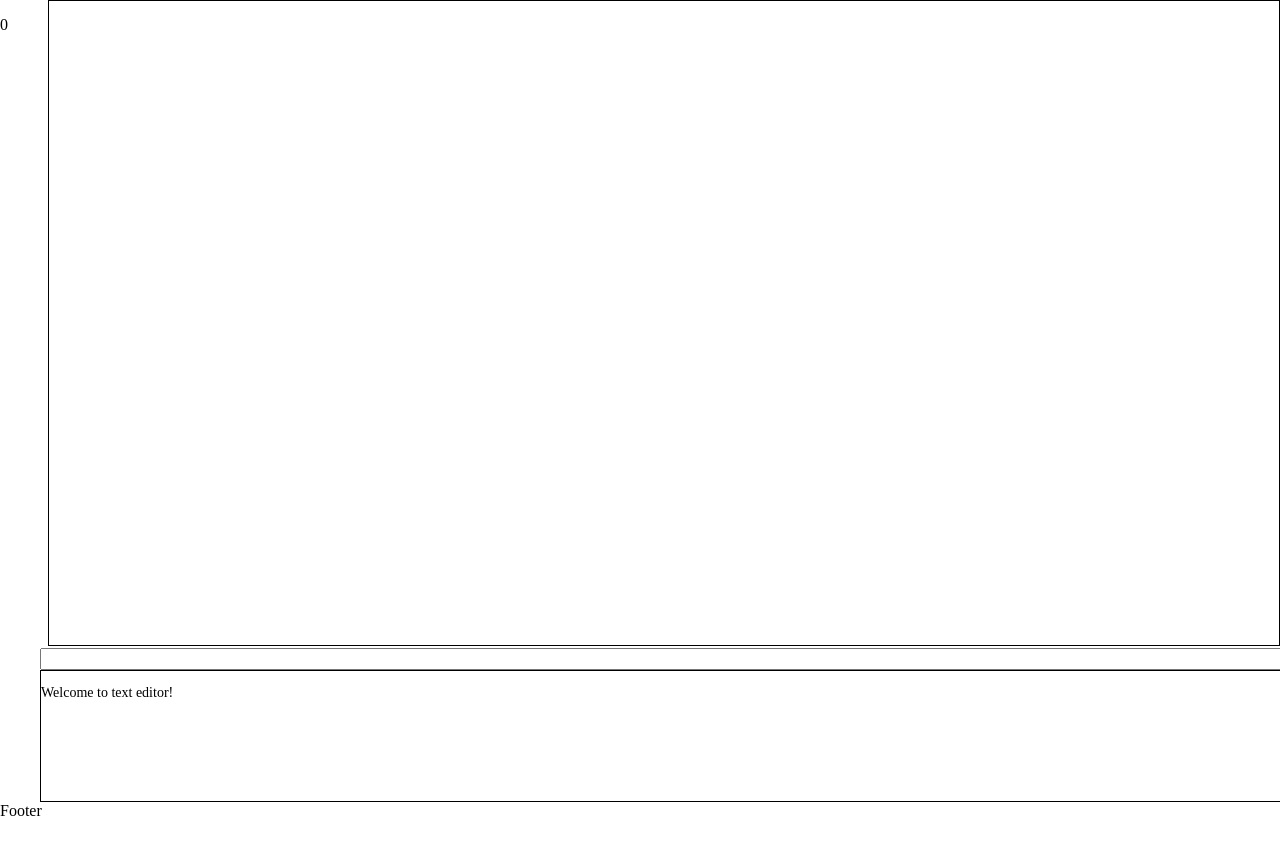
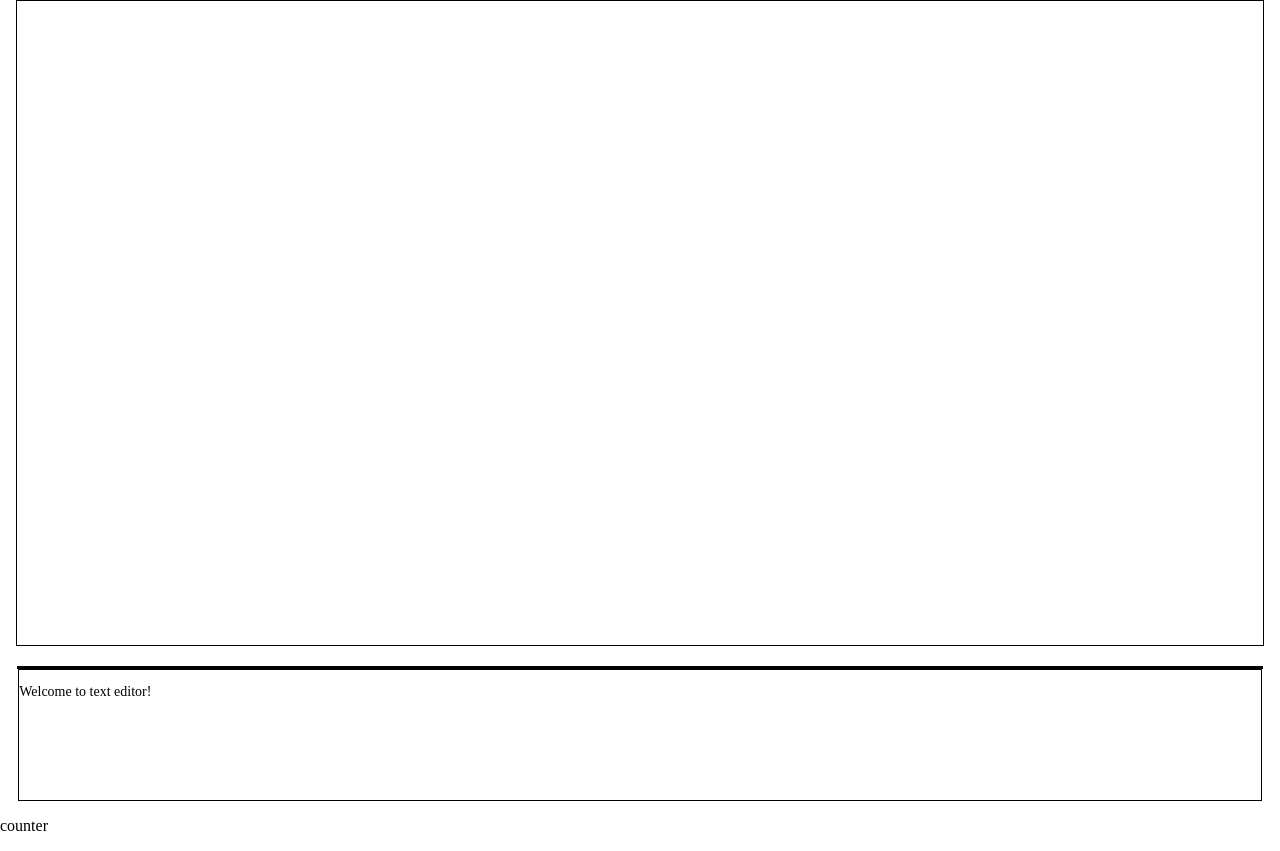
Before and after one commit to catalinfl/text-editor, a React (Vite) app: page / in a window 1280 px wide. Before the commit the page ends 820 px from the top, so only its background shows below. Built offline with nearby package versions, Linux system fonts and the light colour scheme.

Commit message:
res fixed

```diff
--- a/src/App.sass
+++ b/src/App.sass
@@ -1,3 +1,9 @@
+@font-face
+    font-family: 'FiraCode'
+    src: url('./assets/FiraCode-Regular.ttf')
+
+
+
 body
     overflow: hidden
     box-sizing: border-box
@@ -5,5 +11,21 @@ body
     padding: 0
 
 
-.editor
-    width: 100vw
+    .editor
+        width: 100vw
+        margin: auto
+
+
+.principalForm
+    display: flex
+    flex-direction: row
+
+    .principalInput
+        margin: auto
+        font-family: FiraCode
+        width: 97vw
+        // margin-left: 40px
+        height: 80vh
+        resize: none
+        border: solid #000 1px
+        outline: none
--- a/src/App.tsx
+++ b/src/App.tsx
@@ -1,28 +1,29 @@
-import FormInput from './components/FormInput/FormInput'
 import './App.sass'
 import TerminalInputs from './components/TerminalInputs/TerminalInputs'
 import Footer from './components/Footer/Footer'
-import React, { useEffect } from 'react'
+import React, { KeyboardEventHandler, useEffect } from 'react'
 import "./components/Terminal/Terminal.sass"
 import { useRef, useState } from 'react'
 
-function App() {
 
 
+function App() {
 
     const terminalRef = useRef<HTMLInputElement | null>(null);
     const [terminalCommand, setTerminalCommand] = useState<string | null>(null);
     const [fontSize, setFontSize] = useState<number | null>(null);
     const [error, setError] = useState<boolean>(false);
     const [color, setColor] = useState<string | null>(null);
-    const [fontFamily, setFontFamily] = useState<string | null>(null)
     const [messages, setMessages] = useState<string | null>(null);
     const [backgroundColor, setBackgroundColor] = useState<string | null>(null);
     const [terminalInputColor, setTerminalInputColor] = useState<string | null>(null);
     const [terminalInputFontSize, setTerminalInputFontSize] = useState<string | null>(null);
     const [terminalInputBackgroundColor, setTerminalInputBackgroundColor] = useState<string | null>(null);
-    const [terminalInputFontFamily, setTerminalInputFontFamily] = useState<string | null>(null);
-
+    const [count, setCount] = useState<number>(0);
+    const textareaRef = useRef<null | HTMLTextAreaElement>(null)
+    const codeRef = useRef<null | HTMLTextAreaElement>(null)
+    const [fromTemp, setFromTemp] = useState<number>(0)
+    const [toTemp, setToTemp] = useState<number>(0)
 
     const onKeyPressed = (event: any) => {
       if (event.key === "Enter" && terminalRef.current!.value.split(" ").length === 2) {
@@ -39,7 +40,24 @@ function App() {
       }
     }
 
-    document.onkeydown = function (e) {
+
+    const onKeyPressedCode = (event: any) => {
+      setToTemp(codeRef.current!.value.length+2)
+      if (event.key === "Enter") {
+        setFromTemp(toTemp)
+      }
+      if (event.key === "a" && event.ctrlKey) {
+        codeRef.current!.setSelectionRange(0, codeRef.current!.value.length)
+      }
+      if (event.key === "l" && event.ctrlKey) {
+        codeRef.current!.setSelectionRange(fromTemp, toTemp)
+        setFromTemp(0)
+        setToTemp(0)
+      }
+    }
+    console.log(fromTemp, toTemp)
+
+    document.onkeydown = function (e: KeyboardEvent) {
       if (e.ctrlKey && e.key==="l") return false;
       if (e.ctrlKey && e.key==="a") return false;
       if (e.ctrlKey && e.key==="w") return false;
@@ -62,20 +80,12 @@ function App() {
         setBackgroundColor(commandSplit[1])
         createMessage(commandP as string)
       }
-      else if (commandP === "terminalfontfamily" || commandP === "tfontfamily" || commandP === "terminalbackgroundcolor") {
-        setFontFamily(commandSplit[1])
-        createMessage(commandP as string)
-      }
       else if (commandP === "terminalinputfontsize" || commandP === "tifontsize" || commandP === "terminalinputfs") {
         setTerminalInputFontSize(commandSplit[1])
         createMessage(commandP as string)
       }
       else if (commandP === "terminalinputcolor" || commandP === "ticolor") {
         setTerminalInputColor(commandSplit[1])
-        createMessage(commandP as string)
-      }
-      else if (commandP === "terminalinputfontfamily" || commandP === "tifontfamily") {
-        setTerminalInputFontFamily(commandSplit[1])
         createMessage(commandP as string)
       }
       else if (commandP === "terminalinputbackgroundcolor" || commandP === "tibackground") {
@@ -91,7 +101,6 @@ function App() {
       setMessages(`${word} has been changed`)
     }
 
-
     useEffect(() => {
       if (terminalCommand !== null) {
       initializeTerminalCommand(terminalCommand as string)
@@ -99,22 +108,21 @@ function App() {
     }, [terminalCommand])
 
 
-
-
   return (
-    <div className="editor">
-      <FormInput />
-      <div className="terminal">
-          <input style={{
+  <div className="editor">
+    <div className="principalForm">
+        <textarea ref={codeRef} style={{fontSize: {fontSize} ? `${fontSize}px` : `12px`}} onKeyDown={onKeyPressedCode} className="principalInput"/>
+    </div>
+    <div className="terminal">
+      <input style={{
             fontSize: `${fontSize}` ? `${fontSize}px` : `12px`,
             color: `${color}` ? `${color}` : "black",
-            backgroundColor: `${backgroundColor}` ? `${backgroundColor}` : "red",
-            fontFamily: `${fontFamily}` ? `${fontFamily}` : "Arial"
+            backgroundColor: `${backgroundColor}` ? `${backgroundColor}` : "black",
             }} ref={terminalRef} onKeyDown={onKeyPressed} type="text" className="terminalInput" />
-          <TerminalInputs fontFamily={terminalInputFontFamily} color={terminalInputColor} backgroundColor={terminalInputBackgroundColor} fontSize={terminalInputFontSize} messages={messages}/>
-      </div>
+          <TerminalInputs color={terminalInputColor} backgroundColor={terminalInputBackgroundColor} fontSize={terminalInputFontSize} messages={messages}/>
+    </div>
       <Footer />
-    </div>
+  </div>
   )
 }
 
--- a/src/components/Footer/Footer.tsx
+++ b/src/components/Footer/Footer.tsx
@@ -1,9 +1,13 @@
 import "./Footer.sass"
-import React from 'react'
+import React, { useEffect } from 'react'
 
 const Footer = () => {
+  useEffect(() => {
+
+  }, [])
+
   return (
-    <div>Footer</div>
+    <p> counter </p>
   )
 }
 
--- a/src/components/FormInput/FormInput.sass
+++ /dev/null
@@ -1,12 +0,0 @@
-.principalForm
-    display: flex
-    flex-direction: row
-
-    .principalInput
-        margin: auto
-        width: 97vw
-        margin-left: 40px
-        height: 80vh
-        resize: none
-        border: solid #000 1px
-        outline: none
--- a/src/components/FormInput/FormInput.tsx
+++ /dev/null
@@ -1,24 +0,0 @@
-import React from 'react'
-import "./FormInput.sass"
-import { useState, useRef } from 'react';
-
-const FormInput = () => {
-
-  const [count, setCount] = useState<number>(0);
-  const [fontSize, setFontSize] = useState<number | null>(null);
-  const textareaRef = useRef<null | HTMLTextAreaElement>(null)
-
-
-   function getValue(count: string) {
-    setCount(count.length);
-  }
-
-  return (
-    <div className="principalForm">
-        <p> {count} </p>
-        <textarea style={{fontSize: {fontSize} ? `${fontSize}px` : `12px`}} ref={textareaRef} className="principalInput" onChange={() => getValue(textareaRef.current!.value)}/>
-    </div>
-    )
-}
-
-export default FormInput
--- a/src/components/Terminal/Terminal.sass
+++ b/src/components/Terminal/Terminal.sass
@@ -1,11 +1,19 @@
+@font-face
+    font-family: 'Hack'
+    src: url('../../assets/Hack-Regular.ttf')
+
 .terminal
     display: flex
     flex-direction: column
+    font-family: Hack
 
     .terminalInput
         resize: none
         outline: none
-        margin-top: 2px
+        border: none
         margin-left: 40px
         width: 97vw
-        font-size: 14px
+        font-size: 15px
+        border-bottom: 3px solid #000
+        font-family: Hack
+        margin: auto
--- a/src/components/TerminalInputs/TerminalInputs.sass
+++ b/src/components/TerminalInputs/TerminalInputs.sass
@@ -1,6 +1,6 @@
 .terminalInputs
-    border: solid 1px #000
-    margin-left: 40px
-    width: 97vw
-    height: 130px
-    font-size: 14px
+        border: solid 1px #000
+        width: 97vw
+        height: 130px
+        font-size: 14px
+        margin: auto
--- a/src/components/TerminalInputs/TerminalInputs.tsx
+++ b/src/components/TerminalInputs/TerminalInputs.tsx
@@ -13,10 +13,10 @@ type terminalInputs = {
 const TerminalInputs = ({messages, color, backgroundColor, fontSize, fontFamily}: terminalInputs) => {
   return (
     <div className="terminalInputs" style={{
-          fontSize: `${fontSize}` ? `${fontSize}px` : `12px`,
+          fontSize: `${fontSize}` ? `${fontSize}px` : `15px`,
           color: `${color}` ? `${color}` : "black",
           backgroundColor: `${backgroundColor}` ? `${backgroundColor}` : "red",
-          fontFamily: `${fontFamily}` ? `${fontFamily}` : "Arial"
+          fontFamily: `${fontFamily}` ? `${fontFamily}` : "Verdana"
     }}>
         <p className="helloMessage"> Welcome to text editor! </p>
         <p> {messages} </p>
```
Also changed, not shown: src/assets/FiraCode-Regular.ttf (added), src/assets/Hack-Regular.ttf (added).
